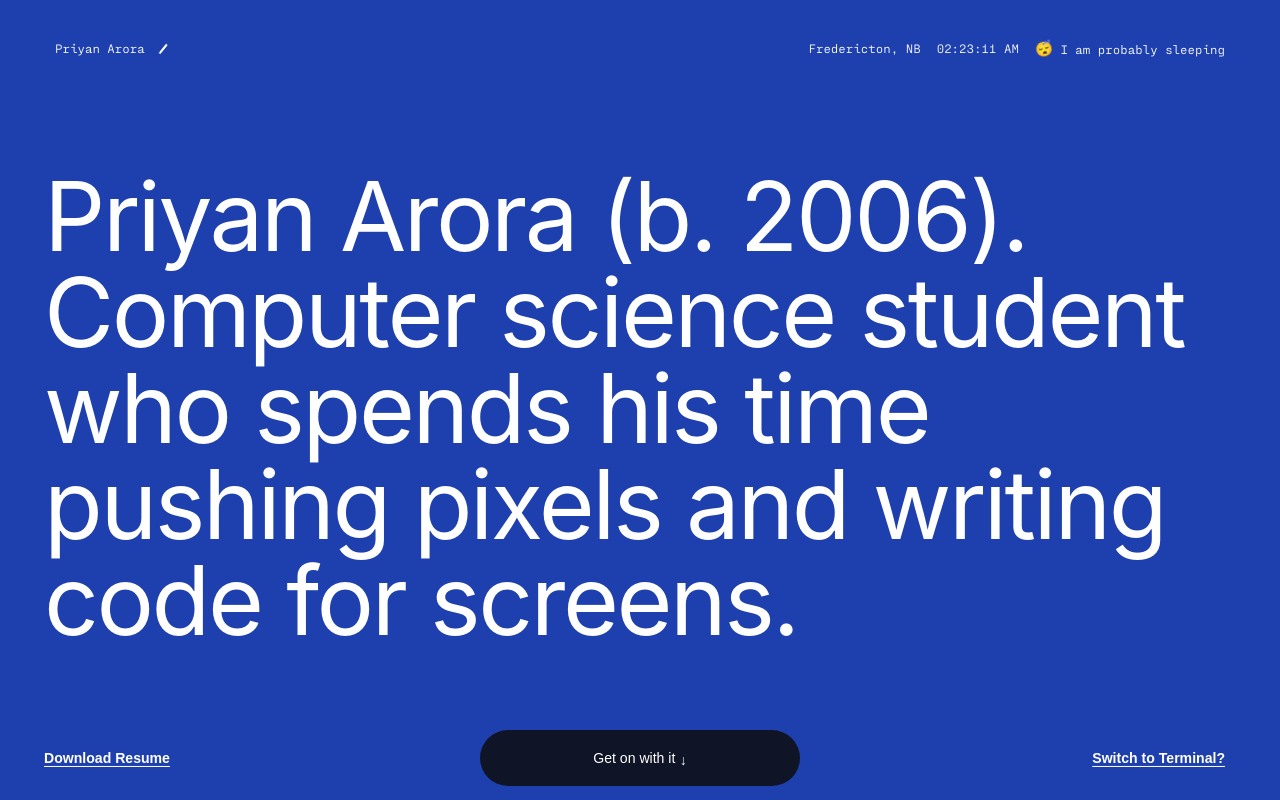
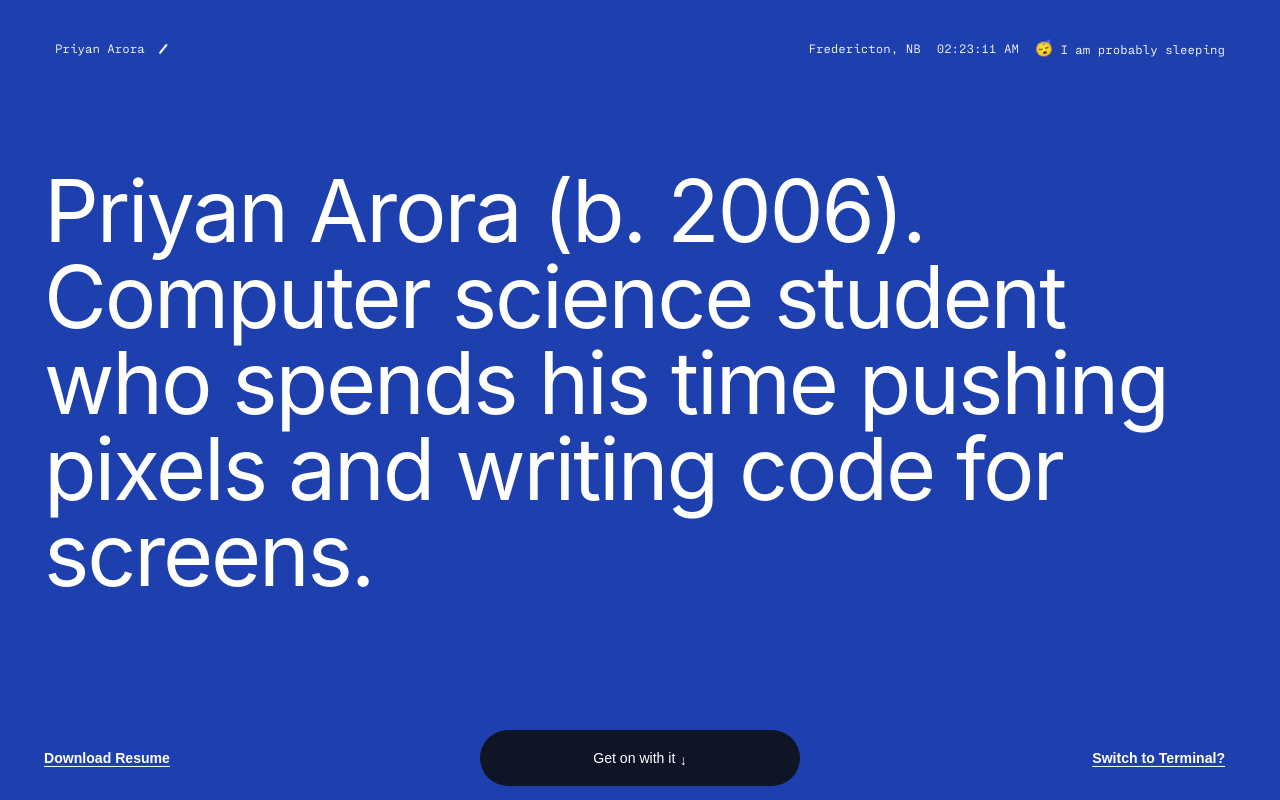
Before and after one commit to PriyanArora/Portfolio_Website_v2, an Astro site: page / in a window 1280 px wide. Shown: the top 800 px of the page. Built offline with nearby package versions, Linux system fonts and the light colour scheme; Astro itself is replaced by a stand-in of ours; a web font is replaced by a local one.

Commit message:
fix(hero); scale title fluidly between md and 3xl
The lg step jumped the title to 6rem at 1024px and held it flat all
the way to 1728px, so every viewport in that band - including 1536px
laptops and anything viewed at 110-150% browser zoom - got a title
sized for a much wider screen. A clamp() covers the same two anchor
points (60px at md, 108.8px at 3xl) but scales continuously between.

```diff
--- a/src/pages/index.astro
+++ b/src/pages/index.astro
@@ -17,7 +17,7 @@ const placeholderThumbnail = '/thumbnails/placeholder.png';
     <main class="max-w-screen-2xl mx-auto">
         <section id="hero" class="min-h-screen flex items-start px-6 lg:px-11 pt-[21vh]">
             <div>
-                <h1 class="hero-title col-span-12 lg:col-span-10 font-sans text-3xl xs:text-5xl sm:text-5xl md:text-6xl lg:text-[6rem] 3xl:text-[6.8rem] leading-none tracking-tight">
+                <h1 class="hero-title col-span-12 lg:col-span-10 font-sans text-3xl xs:text-5xl sm:text-5xl md:text-[clamp(3.75rem,1.31rem+5.08vw,6.8rem)] leading-none tracking-tight">
                     Priyan Arora (b. 2006). Computer science student who spends his time pushing pixels and writing code for screens.
                 </h1>
             </div>
```
